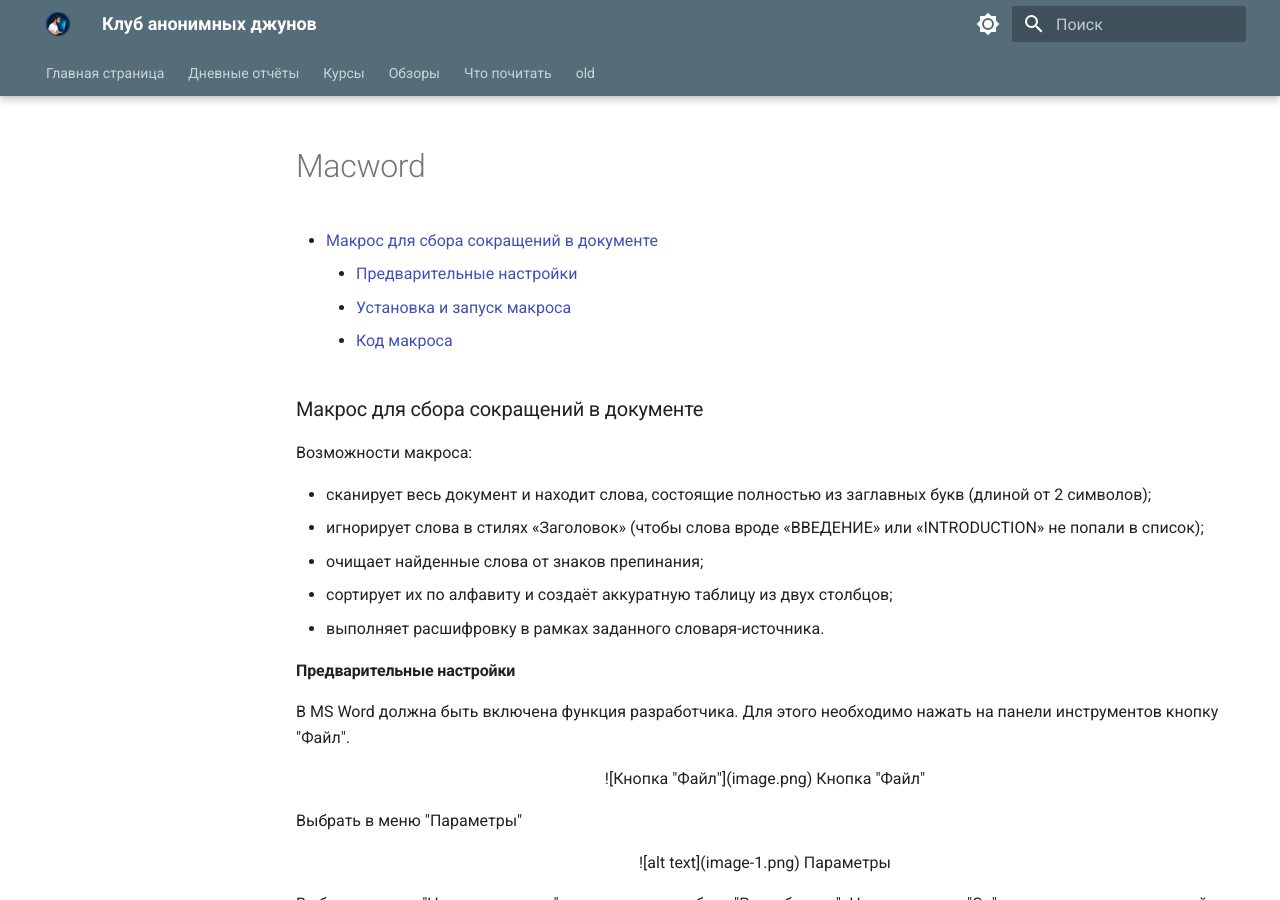
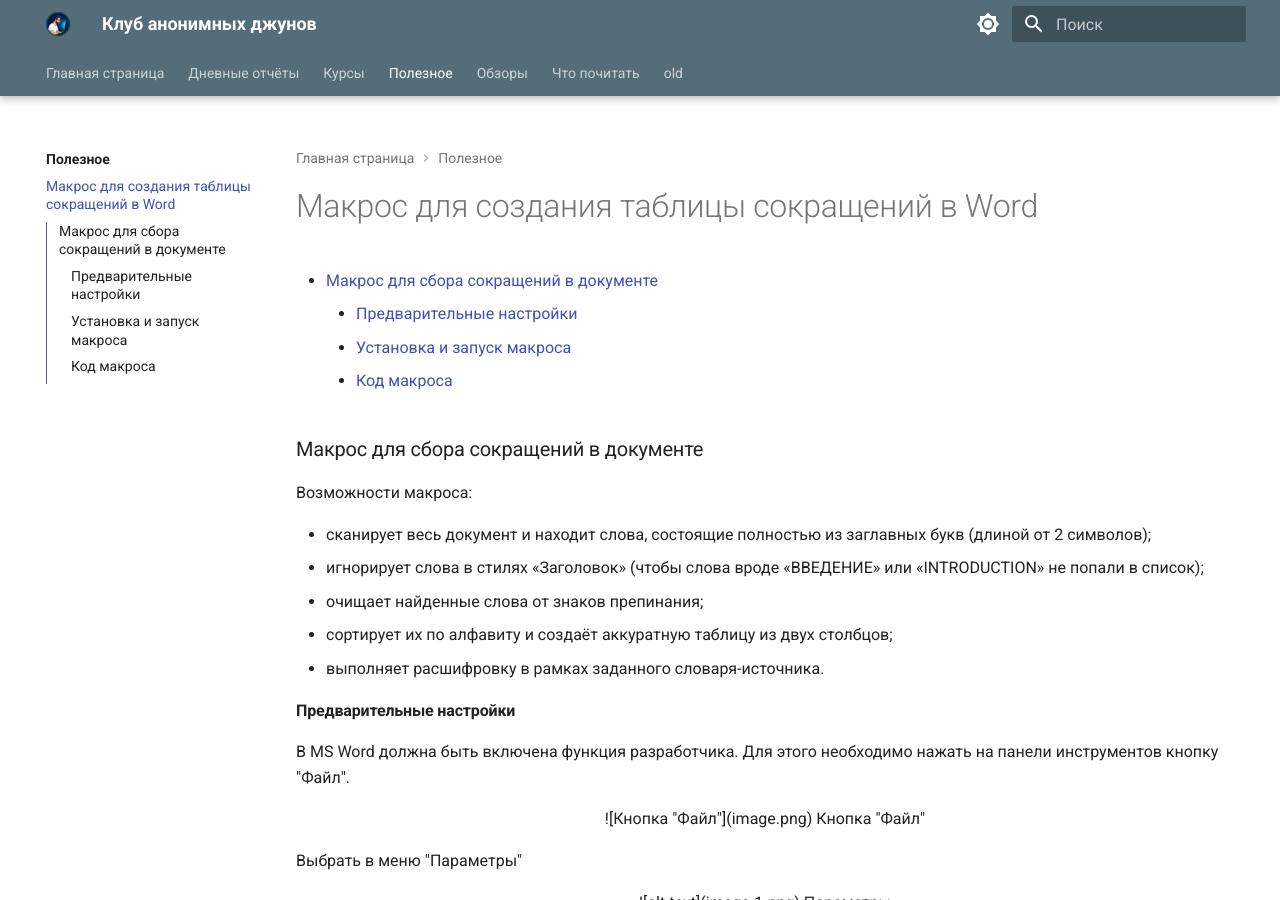
Before and after one commit to mishwey-maker/Anonymous_Juniors_Club, an MkDocs documentation site: the page built from docs/useful/Macword.md, in a window 1280 px wide and 900 px high. Built offline with MkDocs 1.6.1 and Material for MkDocs 9.7.7, drawn with Linux system fonts in a browser that asks for light colours.

Commit message:
add setting

```diff
--- a/mkdocs.yml
+++ b/mkdocs.yml
@@ -41,6 +41,9 @@ nav: # Структура сайта
     - Главная страница: index.md
     - Дневные отчёты: DayCheck/Day0.md
     - Курсы: Course/index.md
+    - Полезное:
+      - useful/index.md
+      - Макрос для создания таблицы сокращений в Word: useful/Macword.md
     - Обзоры:
       - reviews/index.md
       - Обзор любимых книг ч.1: reviews/time.md
```
Also changed, not shown: docs/useful/index.md (added, +1 -0 lines).
